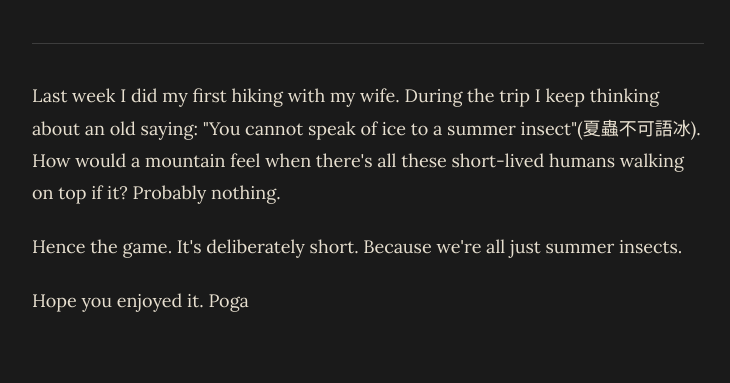
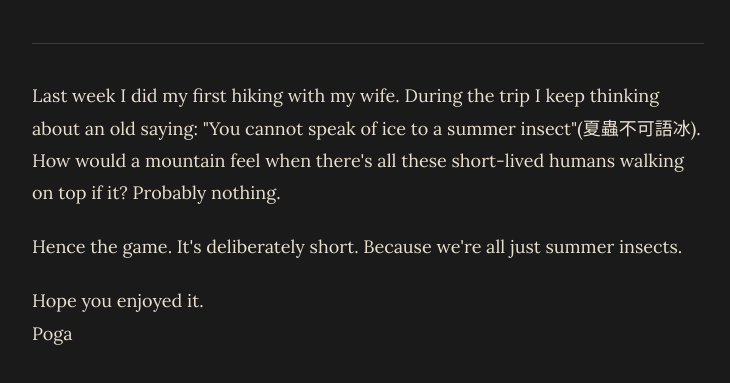
Before and after one commit to poga/scarlet.engineering, an Eleventy site: page blog/posts/2026-02-20-murderhorn.md in a window 1280 px wide. Shown: the part 573-956 px from the top of the page, without its empty margins (272-1002 px from the left). Built offline with nearby package versions, Linux system fonts and the light colour scheme; Eleventy itself is replaced by a stand-in of ours; files that its build step writes are made by us from their sources.

Commit message:
formatting

```diff
--- a/blog/posts/2026-02-20-murderhorn.md
+++ b/blog/posts/2026-02-20-murderhorn.md
@@ -18,4 +18,4 @@ Last week I did my first hiking with my wife. During the trip I keep thinking ab
 Hence the game. It's deliberately short. Because we're all just summer insects.
 
 Hope you enjoyed it.
-Poga
+<br />Poga
```
